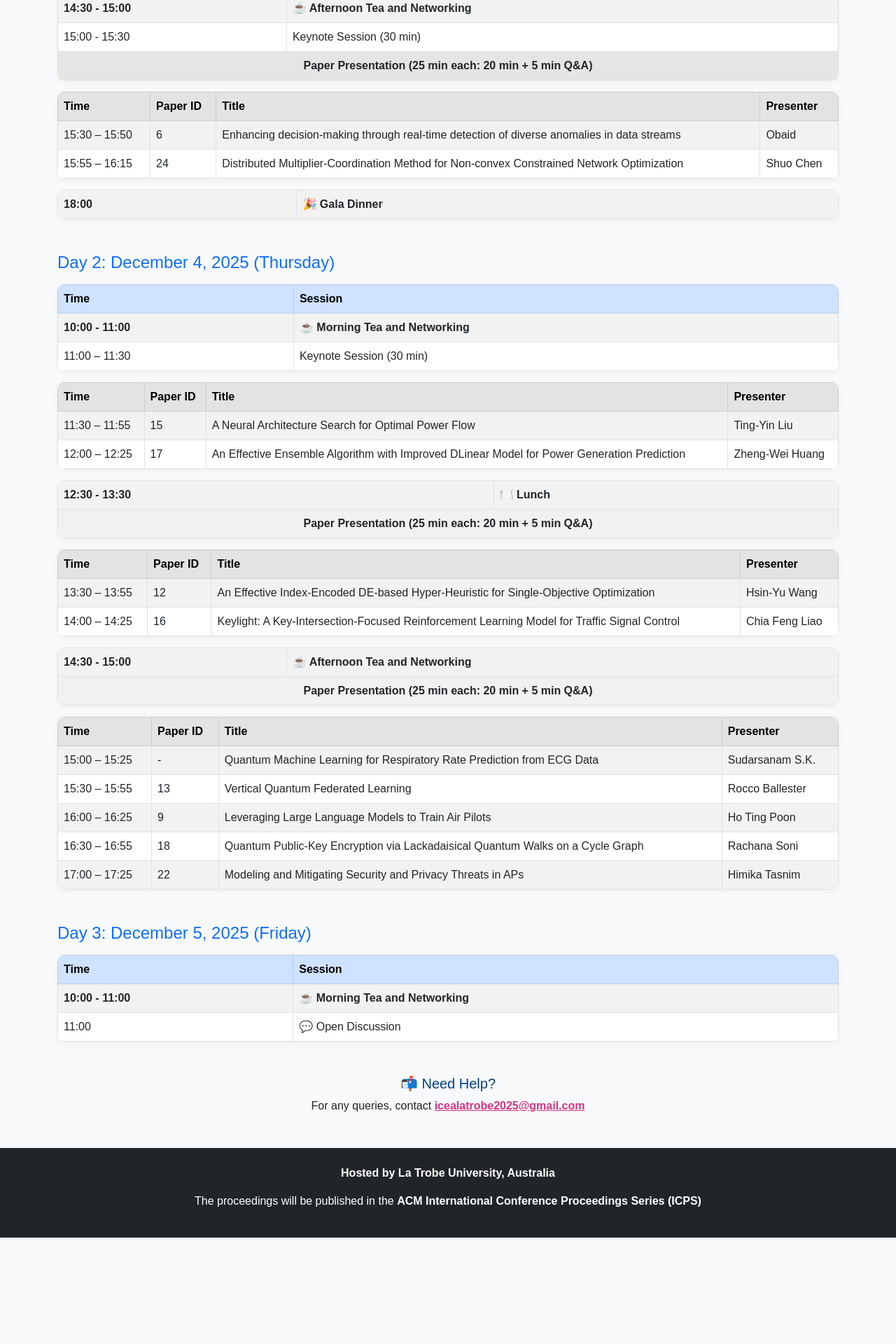
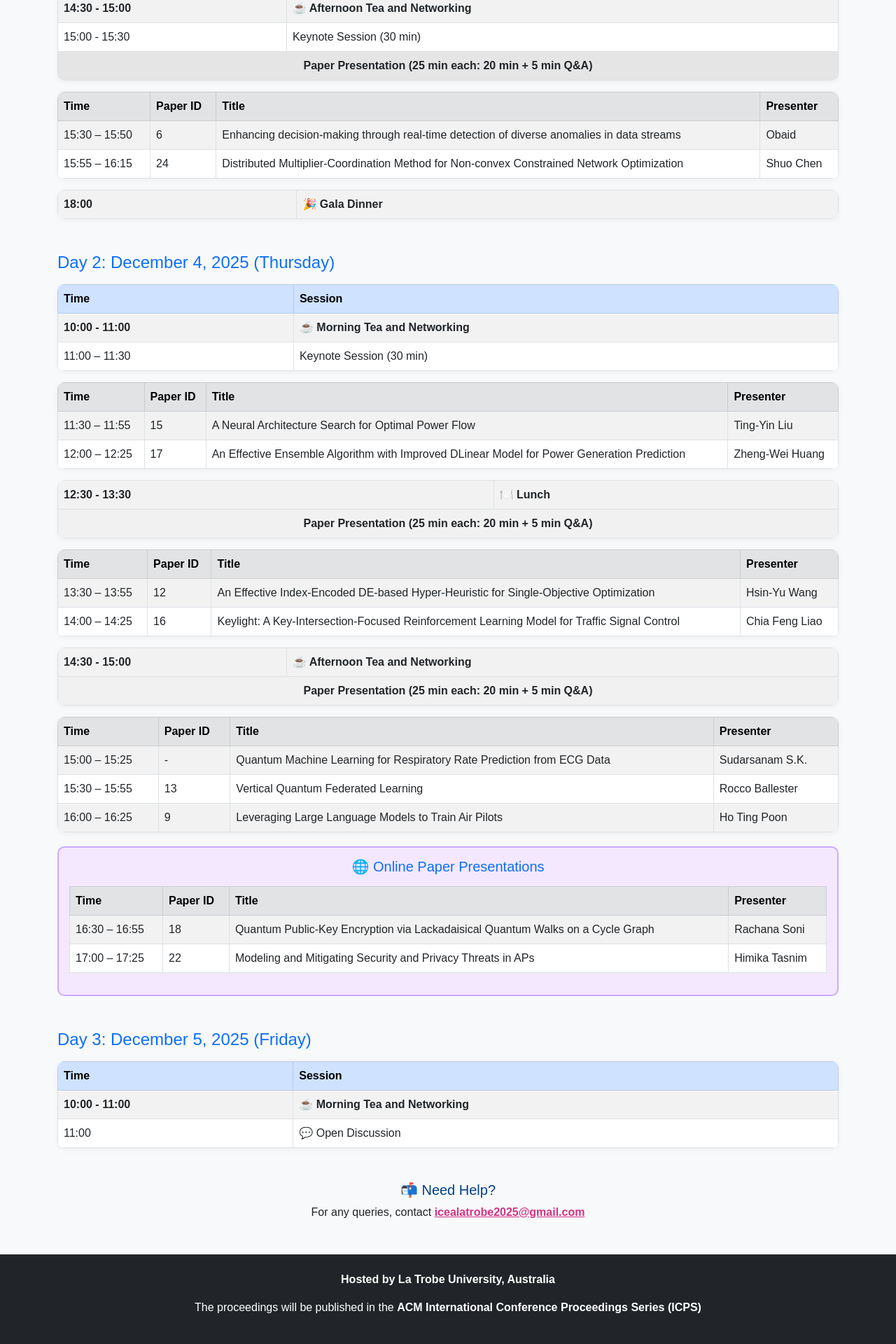
Before and after one commit to icea2025/latrobe, a Jekyll site: the page program/index.html, which Jekyll copies as it is, in a window 1280 px wide. Shown: the part 695-2615 px from the top of the page at 70% size. Built offline with Jekyll 4.4.1, drawn with Linux system fonts in a browser that asks for light colours; before the commit the page ends 2463 px from its top, so only the background shows below that.

Commit message:
Update index.html

```diff
--- a/program/index.html
+++ b/program/index.html
@@ -34,6 +34,13 @@
       background-color: #fdecef;
       font-weight: bold;
     }
+    .online-session {
+      background-color: #f3e8ff; /* light lavender */
+      border: 2px solid #cba9ff;
+      border-radius: 10px;
+      padding: 15px;
+      margin-top: 20px;
+    }
     .fw-bold.text-center {
       background-color: #f1f1f1;
     }
@@ -50,6 +57,7 @@
 <div class="container mt-4">
   <h2 class="text-primary">ACM ICEA 2025 – Tentative Program Schedule</h2>
 
+  <!-- ===== DAY 1 ===== -->
   <h4 class="text-primary mt-4">Day 1: December 3, 2025 (Wednesday)</h4>
   <table class="table table-bordered table-striped mt-3 session-table">
     <thead class="table-primary">
@@ -98,6 +106,7 @@
     </tbody>
   </table>
 
+  <!-- ===== DAY 2 ===== -->
   <h4 class="text-primary mt-5">Day 2: December 4, 2025 (Thursday)</h4>
   <table class="table table-bordered table-striped mt-3 session-table">
     <thead class="table-primary"><tr><th>Time</th><th>Session</th></tr></thead>
@@ -141,6 +150,7 @@
     </tbody>
   </table>
 
+  <!-- ===== IN-PERSON PRESENTATIONS ===== -->
   <table class="table table-bordered table-striped mt-2 session-table">
     <thead class="table-secondary">
       <tr><th>Time</th><th>Paper ID</th><th>Title</th><th>Presenter</th></tr>
@@ -149,11 +159,24 @@
       <tr><td>15:00 – 15:25</td><td>-</td><td>Quantum Machine Learning for Respiratory Rate Prediction from ECG Data</td><td>Sudarsanam S.K.</td></tr>
       <tr><td>15:30 – 15:55</td><td>13</td><td>Vertical Quantum Federated Learning</td><td>Rocco Ballester</td></tr>
       <tr><td>16:00 – 16:25</td><td>9</td><td>Leveraging Large Language Models to Train Air Pilots</td><td>Ho Ting Poon</td></tr>
-      <tr><td>16:30 – 16:55</td><td>18</td><td>Quantum Public-Key Encryption via Lackadaisical Quantum Walks on a Cycle Graph</td><td>Rachana Soni</td></tr>
-      <tr><td>17:00 – 17:25</td><td>22</td><td>Modeling and Mitigating Security and Privacy Threats in APs</td><td>Himika Tasnim</td></tr>
     </tbody>
   </table>
 
+  <!-- ===== ONLINE PRESENTATIONS ===== -->
+  <div class="online-session">
+    <h5 class="text-center text-primary mb-3">🌐 Online Paper Presentations</h5>
+    <table class="table table-bordered table-striped">
+      <thead class="table-secondary">
+        <tr><th>Time</th><th>Paper ID</th><th>Title</th><th>Presenter</th></tr>
+      </thead>
+      <tbody>
+        <tr><td>16:30 – 16:55</td><td>18</td><td>Quantum Public-Key Encryption via Lackadaisical Quantum Walks on a Cycle Graph</td><td>Rachana Soni</td></tr>
+        <tr><td>17:00 – 17:25</td><td>22</td><td>Modeling and Mitigating Security and Privacy Threats in APs</td><td>Himika Tasnim</td></tr>
+      </tbody>
+    </table>
+  </div>
+
+  <!-- ===== DAY 3 ===== -->
   <h4 class="text-primary mt-5">Day 3: December 5, 2025 (Friday)</h4>
   <table class="table table-bordered table-striped mt-3 session-table">
     <thead class="table-primary"><tr><th>Time</th><th>Session</th></tr></thead>
```
